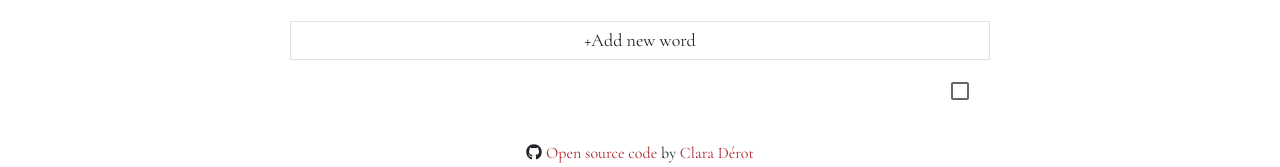
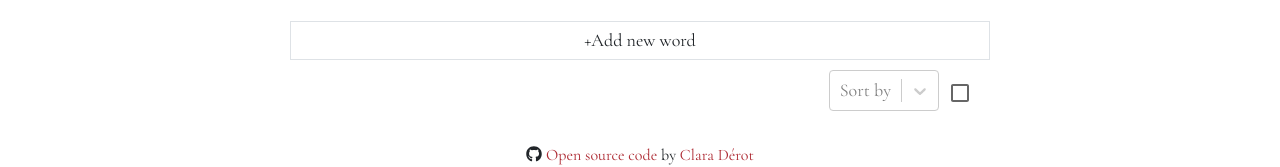
Before and after one commit to claradrt/vocabulary-quizz, a React (Create React App) app: page /#/vocabulary in a window 1280 px wide. Shown: the part 134-301 px from the top of the page. Built offline with nearby package versions, Linux system fonts and the light colour scheme.

Commit message:
Select menu can sort alphabetically

```diff
--- a/src/SortMenu.js
+++ b/src/SortMenu.js
@@ -1,11 +1,35 @@
-import * as React from "react";
+import React from "react";
+import Select from "react-select";
 
 import "./SortMenu.css";
 
-export default function SortMenu() {
+const options = [
+  { value: 1, label: "A-Z" },
+  { value: 2, label: "Z-A" },
+  { value: 3, label: "Most recent" },
+];
+
+export default function SortMenu(props) {
+  function customTheme(theme) {
+    return {
+      ...theme,
+      colors: {
+        ...theme.colors,
+        primary25: "#c62f39",
+        primary: "#c62f39",
+      },
+    };
+  }
   return (
-    <div className="dropdown">
-      <div className=""></div>
+    <div className="dropdown d-inline-block">
+      <Select
+        options={options}
+        onChange={(event) => {
+          props.orderVocabularyList(event.value);
+        }}
+        placeholder="Sort by"
+        theme={customTheme}
+      />
     </div>
   );
 }
--- a/src/VocabularyListOptions.js
+++ b/src/VocabularyListOptions.js
@@ -47,7 +47,7 @@ export default function VocabularyListOptions(props) {
               </button>
             </span>
           )}
-          <SortMenu />
+          <SortMenu orderVocabularyList={props.orderVocabularyList} />
           <Checkbox
             checked={props.parentCheckboxState.checked}
             indeterminate={props.parentCheckboxState.indeterminate}
--- a/src/routes/vocabulary-list.jsx
+++ b/src/routes/vocabulary-list.jsx
@@ -7,9 +7,7 @@ import "../VocabularyList.css";
 
 export default function Vocabulary() {
   const [vocabularyList, setVocabularyList] = useState(() => {
-    const savedVocabularyList = localStorage.getItem("storedVocabularyList");
-    const initialValue = JSON.parse(savedVocabularyList);
-    return initialValue || [];
+    return getListFromLocalStorage();
   });
   const [selectedWordsIndex, setSelectedWordsIndex] = useState([]);
   const [showDeleteOption, setShowDeleteOption] = useState(false);
@@ -18,6 +16,12 @@ export default function Vocabulary() {
     indeterminate: false,
   });
   const [showAddWordForm, setShowAddWordForm] = useState(false);
+
+  function getListFromLocalStorage() {
+    const savedVocabularyList = localStorage.getItem("storedVocabularyList");
+    const initialValue = JSON.parse(savedVocabularyList);
+    return initialValue || [];
+  }
 
   function updateParentCheckboxStatus(checked, indeterminate) {
     const checkboxStatus = { ...parentCheckboxState };
@@ -32,7 +36,6 @@ export default function Vocabulary() {
     });
     setTimeout(() => {
       for (var wordIndex of arrayOfIndex) {
-        vocabularyList.splice(wordIndex, 1);
         setVocabularyList([...vocabularyList]);
         localStorage.setItem(
           "storedVocabularyList",
@@ -110,6 +113,42 @@ export default function Vocabulary() {
     setShowAddWordForm(false);
   }
 
+  function sortVocabularyListFromAToZ() {
+    let list = [...vocabularyList];
+    list.sort(function (a, b) {
+      var wordA = a.word.toUpperCase();
+      var wordB = b.word.toUpperCase();
+      wordA = wordA.normalize("NFD").replace(/[\u0300-\u036f]/g, "");
+      wordB = wordB.normalize("NFD").replace(/[\u0300-\u036f]/g, "");
+      if (wordA < wordB) {
+        return -1;
+      }
+      if (wordA > wordB) {
+        return 1;
+      }
+      return 0;
+    });
+    setVocabularyList(list);
+    return list;
+  }
+
+  function sortVocabularyListFromZToA() {
+    let list = sortVocabularyListFromAToZ();
+    list = list.reverse();
+    setVocabularyList(list);
+    return list;
+  }
+
+
+  function orderVocabularyList(selectedOption) {
+    let functionMapping = {
+      1: sortVocabularyListFromAToZ,
+      2: sortVocabularyListFromZToA,
+    };
+    console.log(selectedOption);
+    functionMapping[selectedOption]();
+  }
+
   return (
     <div className="Vocabulary">
       <p className="total-of-words d-inline-block mx-auto mt-3">
@@ -132,6 +171,7 @@ export default function Vocabulary() {
         parentCheckboxState={parentCheckboxState}
         handleChange={handleParentCheckboxChange}
         deleteSelection={deleteSelection}
+        orderVocabularyList={orderVocabularyList}
       />
       {vocabularyList &&
         vocabularyList.map((wordObject, index) => {
```
